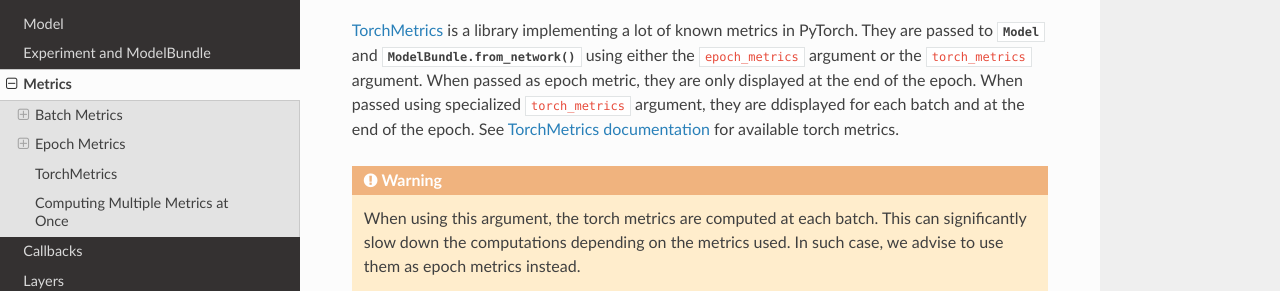
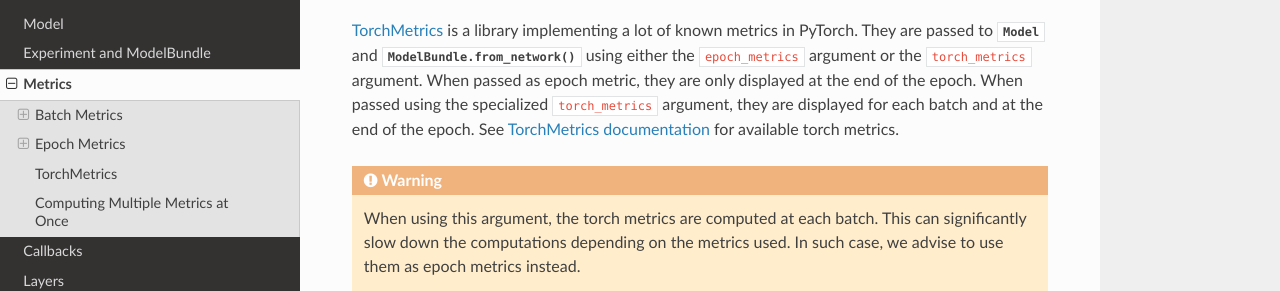
Before and after one commit to GRAAL-Research/poutyne, a Sphinx documentation site: the page built from docs/source/metrics.rst, in a window 1280 px wide and 900 px high, scrolled down 3672 px. Shown: the part 187-478 px from the top of the window. Built offline with Sphinx 7.4.7 and the Read the Docs theme 2.0.0, drawn with Linux system fonts in a browser that asks for light colours; the version number could not be read and is left out.

Commit message:
Update docs/source/metrics.rst
Co-authored-by: David Beauchemin <david.beauchemin.5@ulaval.ca>

```diff
--- a/docs/source/metrics.rst
+++ b/docs/source/metrics.rst
@@ -147,7 +147,7 @@
 `TorchMetrics <https://torchmetrics.readthedocs.io/>`__ is a library implementing a lot of known metrics in PyTorch.
 They are passed to :class:`~poutyne.Model` and :meth:`ModelBundle.from_network() <poutyne.ModelBundle.from_network()>` using either the  ``epoch_metrics`` argument or the ``torch_metrics`` argument.
 When passed as epoch metric, they are only displayed at the end of the epoch.
-When passed using specialized ``torch_metrics`` argument, they are ddisplayed for each batch and at the end of the epoch.
+When passed using the specialized ``torch_metrics`` argument, they are displayed for each batch and at the end of the epoch.
 See `TorchMetrics documentation <https://torchmetrics.readthedocs.io/en/latest/references/modules.html>`__ for available torch metrics.
 
 .. warning:: When using this argument, the torch metrics are computed at each batch. This
```
